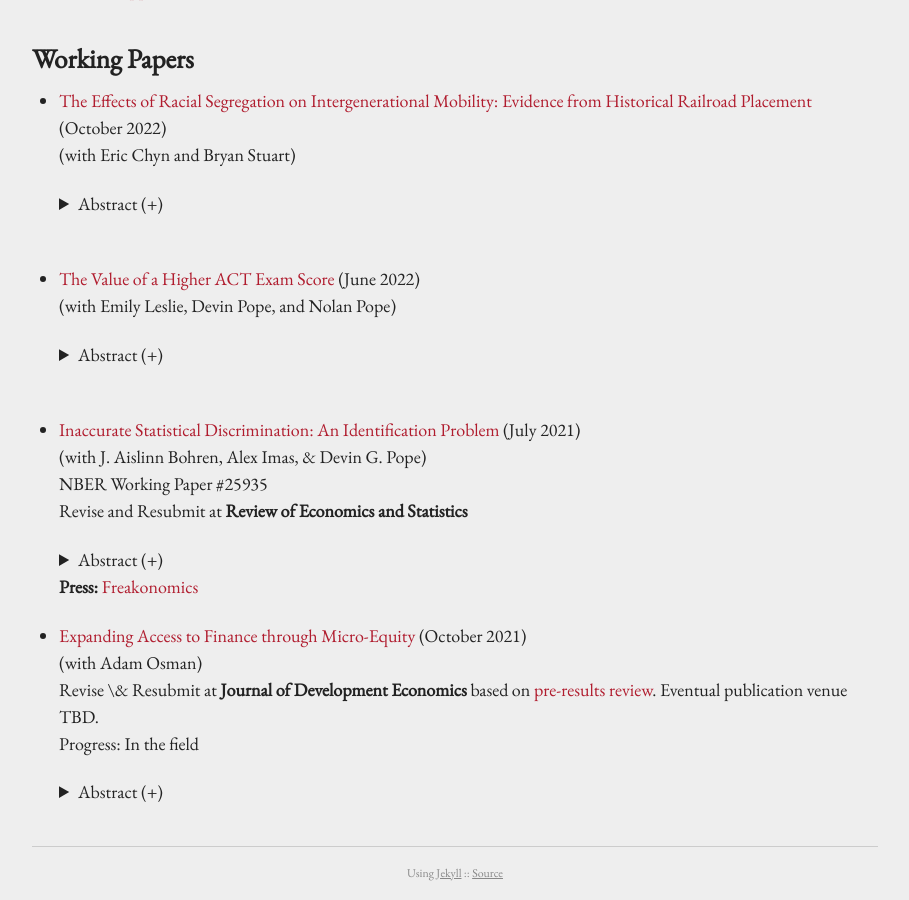
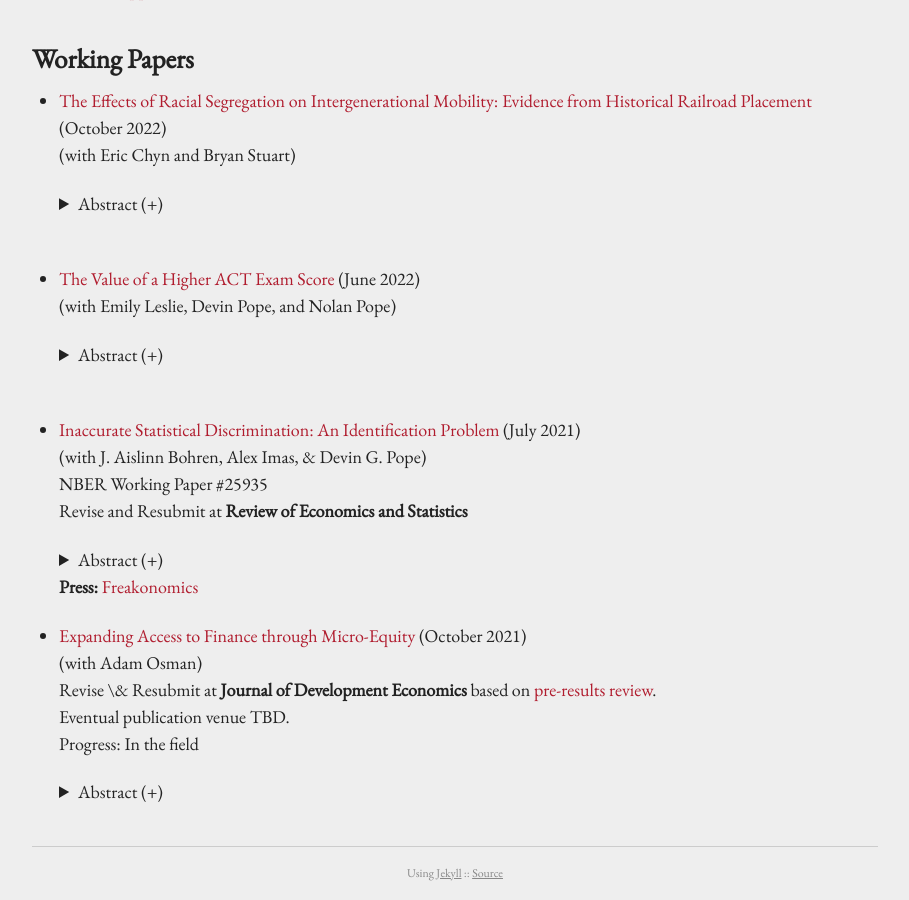
Before and after one commit to kareemhaggag/kareemhaggag.github.io, a Jekyll site: the page built from research.md, in a window 1280 px wide and 900 px high, scrolled down 1759 px. Shown: the whole window, without its empty margins (185-1094 px from the left). Built offline with Jekyll 4.4.1, drawn with Linux system fonts in a browser that asks for light colours; comment, search, counter and statistics services are not loaded; our own code applies the rules of GitHub Pages for plain Markdown files.

Commit message:
Formatting

```diff
--- a/research.md
+++ b/research.md
@@ -154,12 +154,13 @@ Its source is often categorized as taste-based or statistical (belief-based) ---
 
 * [Expanding Access to Finance through Micro-Equity](https://divportal.usaid.gov/s/project/a0gt00000010mb6AAA/expanding-access-to-finance-through-microequity) (October 2021)<br />
   (with Adam Osman)<br />
-  Revise \& Resubmit at **Journal of Development Economics** based on [pre-results review](https://www.bitss.org/publishing/jde/). Eventual publication venue TBD. <br />
+  Revise \& Resubmit at **Journal of Development Economics** based on [pre-results review](https://www.bitss.org/publishing/jde/). <br />
+  Eventual publication venue TBD. <br />
   Progress: In the field <br />
 
 
    <details><summary> Abstract (+) </summary>
 
    <blockquote>
-   <p align="left"> Conventional microcredit has expanded access to finance for many borrowers; however, a growing literature suggests that the rigid structure of standard debt contracts may limit both their impact and access. We run a field experiment to test the effects of a promising alternative to conventional microcredit. Specifically, we partner with a microfinance institution to design equity contracts in which clients are provided with a productive asset (a set of goats/sheep) and split the proceeds of the sale of the asset at a fixed rate with the MFI. We market this product to livestock farmers alongside a flexible debt contract. Relative to the debt-financing status quo, expanding equity finance to small-scale entrepreneurs could affect both the type of client that participates in the formal financial market (_selection_ effects), as well as their outcomes conditional on participation (_contract_ effects). Our first set of results will characterize relative demand for the two contracts, as well as key characteristics on which the borrowers may differ (e.g. debt aversion, risk aversion, and religion). Our randomized experiment with 1,500 clients will then characterize the effects on borrower outcomes (repayment, goat/sheep sale prices, livestock profits, and total income)..<br></p> </blockquote>
+   <p align="left"> Conventional microcredit has expanded access to finance for many borrowers; however, a growing literature suggests that the rigid structure of standard debt contracts may limit both their impact and access. We run a field experiment to test the effects of a promising alternative to conventional microcredit. Specifically, we partner with a microfinance institution to design equity contracts in which clients are provided with a productive asset (a set of goats/sheep) and split the proceeds of the sale of the asset at a fixed rate with the MFI. We market this product to livestock farmers alongside a flexible debt contract. Relative to the debt-financing status quo, expanding equity finance to small-scale entrepreneurs could affect both the type of client that participates in the formal financial market (*selection* effects), as well as their outcomes conditional on participation (*contract* effects). Our first set of results will characterize relative demand for the two contracts, as well as key characteristics on which the borrowers may differ (e.g. debt aversion, risk aversion, and religion). Our randomized experiment with 1,500 clients will then characterize the effects on borrower outcomes (repayment, goat/sheep sale prices, livestock profits, and total income)..<br></p> </blockquote>
    </details>
```
